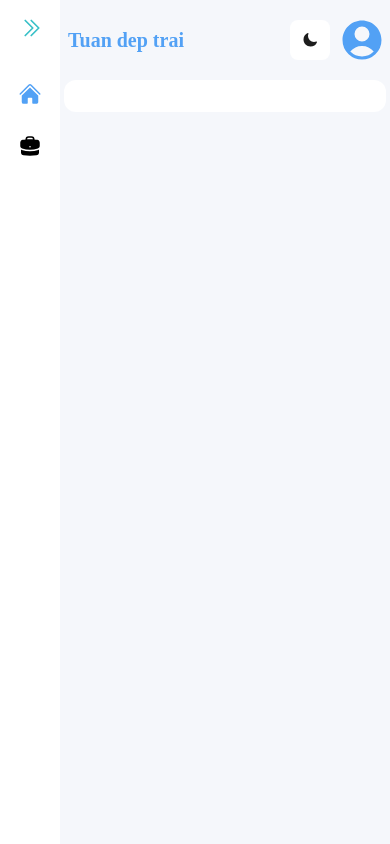
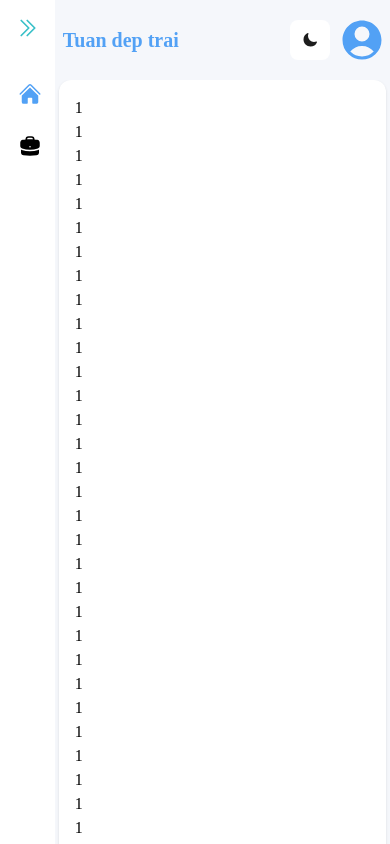
Before and after one commit to vmtuan12/web_template, a Vue app: page / in a window 390 px wide. Built offline with nearby package versions, Linux system fonts and the light colour scheme; a web font is replaced by a local one.

Commit message:
fix header

```diff
--- a/src/components/UI/Navbar.vue
+++ b/src/components/UI/Navbar.vue
@@ -7,7 +7,7 @@ const props = defineProps(['smallbar']);
 </script>
 
 <template>
-    <div class="max-h-screen min-h-screen bg-white transition-all duration-500 ease-in-out" :class="smallbar ? 'w-16' : 'w-72 max-sm:w-full'">
+    <div id="sidebar" class="max-h-screen overflow-y-scroll min-h-screen bg-white transition-all duration-500 ease-in-out" :class="smallbar ? 'w-16' : 'w-72 max-sm:w-full'">
         <div class="w-full flex mb-4 min-w-fit justify-end p-4 mr-1">
             <svg @click="$emit('handleBarSize')" xmlns="http://www.w3.org/2000/svg" fill="none" viewBox="0 0 24 24" stroke-width="1.75" stroke="currentColor" class="w-6 h-6 text-[#39c0c8] cursor-pointer transition-transform duration-500 ease-in-out" :class="smallbar ? '[transform:rotate(180deg)]' : ''">
                 <path stroke-linecap="round" stroke-linejoin="round" d="M18.75 19.5l-7.5-7.5 7.5-7.5m-6 15L5.25 12l7.5-7.5" />
@@ -27,3 +27,9 @@ const props = defineProps(['smallbar']);
         </div>
     </div>
 </template>
+
+<style scoped>
+    ::-webkit-scrollbar {
+        display: none;
+    }
+</style>
--- a/src/layout/DefaultLayout.vue
+++ b/src/layout/DefaultLayout.vue
@@ -1,24 +1,35 @@
 <script setup>
-import { computed, onBeforeMount, ref } from 'vue';
+import { computed, onBeforeMount, onMounted, onUnmounted, ref, watch } from 'vue';
 import Navbar from '../components/UI/Navbar.vue';
 import ProfileDropdown from '../components/UI/ProfileDropdown.vue'
 
 const smallBar = ref(false)
 
-// window.addEventListener('resize')
+const main = ref()
+const scrollPosition = ref(window.scrollY)
+
+const handleScroll = () => {
+    scrollPosition.value = main.value.scrollTop
+}
+
+window.addEventListener('scroll', handleScroll)
 
 onBeforeMount(() => {
     if(window.innerWidth <= 640) {
         smallBar.value = true
     }
 });
+
+onUnmounted(() => {
+    window.removeEventListener('scroll', handleScroll);
+});
 </script>
 
 <template>
-    <div class="flex w-full h-full sticky top-0">
-        <Navbar @handle-bar-size="smallBar = !smallBar" :smallbar="smallBar" class="sticky top-0"/>
-        <div class="bg-[#f5f7fb] transition-all duration-500 ease-in-out sm:px-4 overflow-x-hidden max-h-screen" :class="smallBar ? 'px-1 w-full' : 'w-0 max-sm:overflow-y-hidden sm:w-full'">
-            <div class="flex w-full items-center justify-between py-4 text-[#52a1f5] bg-[#f5f7fb] sticky top-0">
+    <div class="flex w-full h-full">
+        <Navbar @handle-bar-size="smallBar = !smallBar" :smallbar="smallBar" />
+        <div ref="main" @scroll="handleScroll" class="bg-[#f5f7fb] transition-all duration-500 ease-in-out sm:px-4 pb-4 overflow-x-hidden max-h-screen" :class="smallBar ? 'px-1 w-full' : 'w-0 sm:w-full'">
+            <div class="flex w-full items-center justify-between py-4 sticky top-0 transition-all duration-500 ease-in-out" :class="scrollPosition > 0 ? 'bg-[#52a1f5] text-white px-4 shadow-md rounded-b-2xl' : 'bg-[#f5f7fb] text-[#52a1f5]'">
                 <p class="text-xl font-bold ml-1">Tuan dep trai</p>
                 <div class="flex items-center space-x-2">
                     <svg xmlns="http://www.w3.org/2000/svg" viewBox="0 0 24 24" fill="currentColor" class="w-10 h-10 p-3 text-[#1d1d1d] cursor-pointer rounded-lg bg-white">
@@ -27,7 +38,7 @@ onBeforeMount(() => {
                     <ProfileDropdown />
                 </div>
             </div>
-            <router-view />
+            <router-view/>
         </div>
     </div>
 </template>
--- a/src/pages/Home.vue
+++ b/src/pages/Home.vue
@@ -8,8 +8,72 @@ const action = () => {
 </script>
 
 <template>
-    <div class="bg-white p-4 rounded-xl">
-
+    <div class="bg-white p-4 rounded-xl shadow">
+        <p>1</p>
+        <p>1</p>
+        <p>1</p>
+        <p>1</p>
+        <p>1</p>
+        <p>1</p>
+        <p>1</p>
+        <p>1</p>
+        <p>1</p>
+        <p>1</p>
+        <p>1</p>
+        <p>1</p>
+        <p>1</p>
+        <p>1</p>
+        <p>1</p>
+        <p>1</p>
+        <p>1</p>
+        <p>1</p>
+        <p>1</p>
+        <p>1</p>
+        <p>1</p>
+        <p>1</p>
+        <p>1</p>
+        <p>1</p>
+        <p>1</p>
+        <p>1</p>
+        <p>1</p>
+        <p>1</p>
+        <p>1</p>
+        <p>1</p>
+        <p>1</p>
+        <p>1</p>
+        <p>1</p>
+        <p>1</p>
+        <p>1</p>
+        <p>1</p>
+        <p>1</p>
+        <p>1</p>
+        <p>1</p>
+        <p>1</p>
+        <p>1</p>
+        <p>1</p>
+        <p>1</p>
+        <p>1</p>
+        <p>1</p>
+        <p>1</p>
+        <p>1</p>
+        <p>1</p>
+        <p>1</p>
+        <p>1</p>
+        <p>1</p>
+        <p>1</p>
+        <p>1</p>
+        <p>1</p>
+        <p>1</p>
+        <p>1</p>
+        <p>1</p>
+        <p>1</p>
+        <p>1</p>
+        <p>1</p>
+        <p>1</p>
+        <p>1</p>
+        <p>1</p>
+        <p>1</p>
+        <p>1</p>
     </div>
 </template>
 
```
